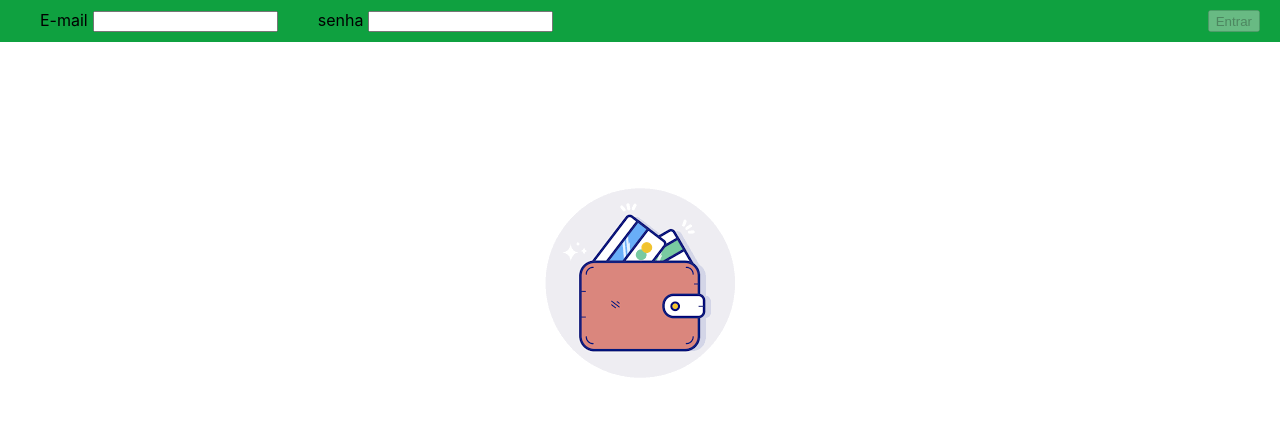
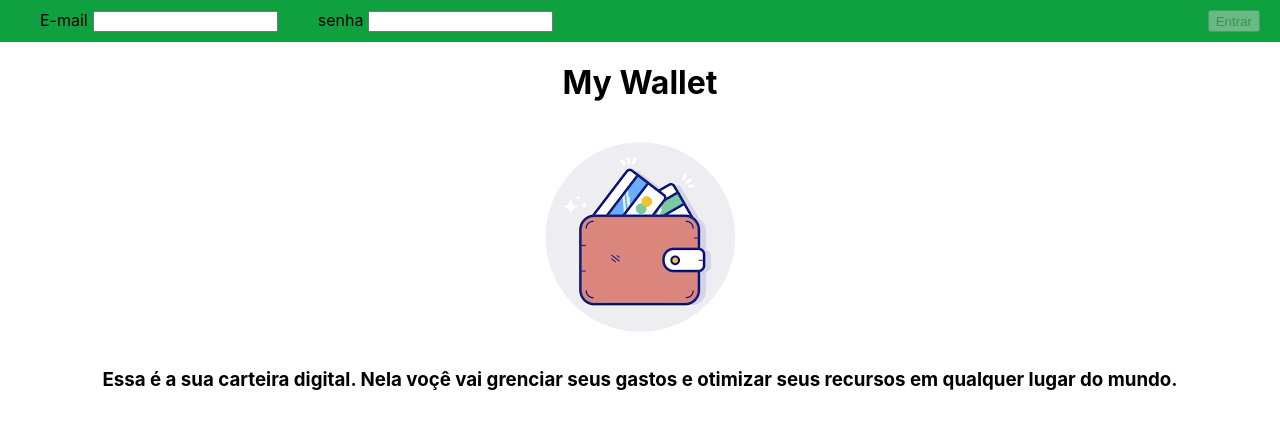
Before and after one commit to JohnataBarreto/my-wallet, a React (Create React App) app: page / in a window 1280 px wide. Shown: the top 428 px of the page. Built offline with nearby package versions, Linux system fonts and the light colour scheme.

Commit message:
feat: adding description to home screen

```diff
--- a/src/pages/Login.css
+++ b/src/pages/Login.css
@@ -6,12 +6,12 @@ label {
   margin-left: 5px;
 }
 
-img {
-  display: block;
-  margin-left: auto;
-  margin-right: auto;
-  margin-top: 10%;
-}
-button{
+button {
   margin-right: 20px;
 }
+
+.capa {
+  display: flex;
+  flex-direction: column;
+  align-items: center;
+}
--- a/src/pages/Login.js
+++ b/src/pages/Login.js
@@ -97,10 +97,19 @@ class Login extends React.Component {
             Entrar
           </button>
         </form>
-        <img
-          src={ WalettImage }
-          alt='wallet'
-        />
+        <div class="capa">
+          <h1>
+            My Wallet
+          </h1>
+          <img
+            src={ WalettImage }
+            alt='wallet'
+          />
+          <h3>
+            Essa é a sua carteira digital. Nela voçê vai grenciar seus gastos e otimizar seus recursos em qualquer lugar do mundo.
+          </h3>
+        </div>
+
       </>
     );
   }
```
